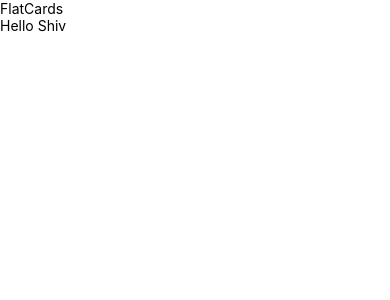
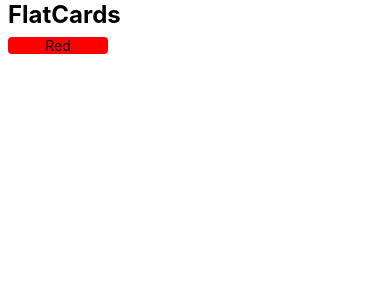
Before and after one commit to shivmahobia/React-Native, a React Native app in the folder Project01/: screen / in a window 390 px wide. Shown: the top 300 px of the page. Built offline with nearby package versions, Linux system fonts and the light colour scheme.

Commit message:
add card

```diff
--- a/Project01/App.tsx
+++ b/Project01/App.tsx
@@ -1,16 +1,15 @@
-import { View, Text, SafeAreaView, ScrollView } from 'react-native'
-import React from 'react'
-import FlatCards from './components/FlatCards'
+import {View, Text, SafeAreaView, ScrollView} from 'react-native';
+import React from 'react';
+import FlatCards from './components/FlatCards';
 
 const App = () => {
   return (
     <SafeAreaView>
       <ScrollView>
-      <FlatCards/>
-      <Text>Hello Shiv</Text>
+        <FlatCards />
       </ScrollView>
     </SafeAreaView>
-  )
-}
+  );
+};
 
-export default App
+export default App;
--- a/Project01/components/FlatCards.tsx
+++ b/Project01/components/FlatCards.tsx
@@ -1,12 +1,36 @@
-import { StyleSheet, Text, View } from 'react-native'
-import React from 'react'
+import {StyleSheet, Text, View} from 'react-native';
+import React from 'react';
 
 export default function FlatCards() {
   return (
     <View>
-      <Text>FlatCards</Text>
+      <Text style={styles.headingText}>FlatCards</Text>
+      <View style={styles.container}>
+        <View style={[styles.card, styles.card1]}>
+          <Text>Red</Text>
+        </View>
+      </View>
     </View>
-  )
+  );
 }
 
-const styles = StyleSheet.create({})
+const styles = StyleSheet.create({
+  headingText: {
+    fontSize: 24,
+    fontWeight: 'bold',
+    paddingHorizontal: 8,
+  },
+  container: {},
+  card: {
+      flex: 1,
+    justifyContent: 'center',
+    alignItems:'center',
+    width: 100,
+    height: 100,
+    borderRadius: 4,
+    margin: 8,
+  },
+  card1: {
+    backgroundColor: '#FF0000',
+  },
+});
```
